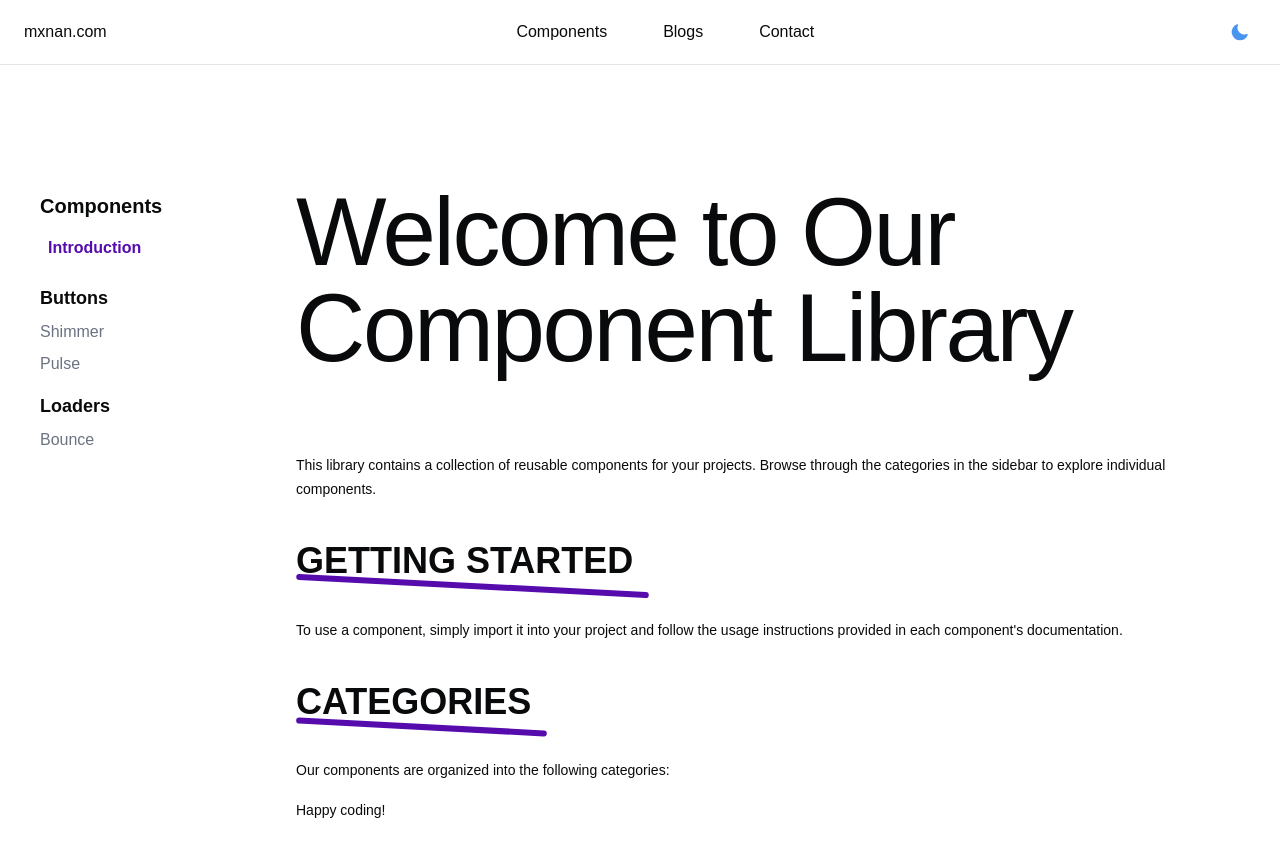
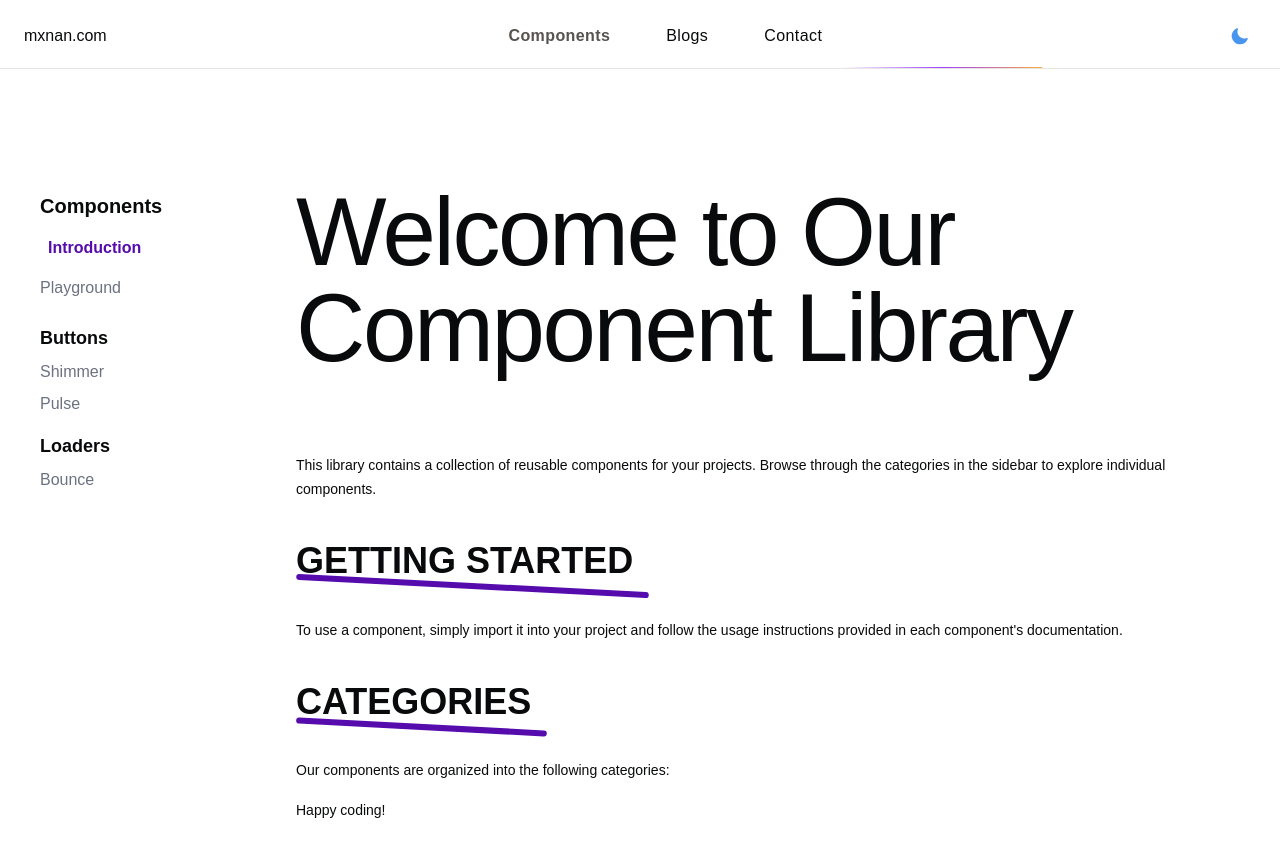
Before and after one commit to mxnan/dashboard-example, a Next.js app: page /components in a window 1280 px wide. Shown: the top 856 px of the page. Built offline with nearby package versions, Linux system fonts and the light colour scheme; a web font is replaced by a local one.

Commit message:
:hammer:  updated navbar
:heavy_plus_sign:  updated navbar-menu,navbar for responsiveness and some animations.

```diff
--- /dev/null
+++ b/src/app/(docs)/components/[category]/page.tsx
@@ -0,0 +1,15 @@
+import MDXContent from '@/components/mdx/components';
+import { getComponentBySlug } from '@/lib/component-api';
+import React from 'react'
+
+export default function page() {
+  const playground = getComponentBySlug("playground");
+
+  return (
+    <div className="max-w-4xl mx-auto ">
+      <article className="prose-sm">
+        <MDXContent source={playground.content} />
+      </article>
+    </div>
+  );
+}
--- a/src/components/nav/component-sidebar.tsx
+++ b/src/components/nav/component-sidebar.tsx
@@ -4,7 +4,7 @@ import React, { useEffect, useState } from "react";
 import Link from "next/link";
 import { cn } from "@/lib/utils";
 import { usePathname } from "next/navigation";
-import { ArrowDownCircle } from "lucide-react";
+import { BorderBeam } from "../magicui/border-beam";
 
 const sidebarItems: {
   category: string;
@@ -49,13 +49,13 @@ export default function ComponentSidebar() {
 export const DesktopSidebar = () => {
   const pathname = usePathname();
   return (
-    <nav className="h-full overflow-y-auto">
+    <nav className="h-full relative overflow-x-hidden overflow-y-auto">
       <div className="sticky top-0 p-4">
         <h2 className="text-xl font-bold mb-4">Components</h2>
         <Link
           href="/components"
           className={cn(
-            "flex justify-between w-full mb-4 hover:translate-x-2 transition-transform ease-in-out duration-300",
+            "flex justify-between w-full mb-2 hover:translate-x-2 transition-transform ease-in-out duration-300",
             {
               "text-plight dark:text-pdark font-semibold translate-x-2 transition-transform ease-in-out duration-300":
                 pathname === "/components",
@@ -64,6 +64,19 @@ export const DesktopSidebar = () => {
           )}
         >
           <p className="custom-underline w-min pb-2">Introduction</p>
+        </Link>
+        <Link
+          href="/components/playground"
+          className={cn(
+            "flex justify-between w-full mb-4 hover:translate-x-2 transition-transform ease-in-out duration-300",
+            {
+              "text-plight dark:text-pdark font-semibold translate-x-2 transition-transform ease-in-out duration-300":
+                pathname === "/components/playground",
+              "text-gray-500": pathname !== "/components/playground",
+            }
+          )}
+        >
+          <p className="custom-underline w-min pb-2">Playground</p>
         </Link>
         {sidebarItems.map((category) => (
           <div key={category.category} className="mb-4">
@@ -77,7 +90,7 @@ export const DesktopSidebar = () => {
                   <Link
                     href={item.href}
                     className={cn("custom-underline w-max pb-2 ", {
-                      "text-plight dark:text-pdark font-semibold ":
+                      "text-plight dark:text-pdark font-semibold translate-x-2 ":
                         pathname === item.href,
                       "text-gray-500": pathname !== item.href,
                     })}
--- a/src/components/nav/navbar.tsx
+++ b/src/components/nav/navbar.tsx
@@ -9,17 +9,16 @@ import {
   Menu,
   MenuItem,
 } from "@/components/ui/navbar-menu";
-import { Button } from "@/components/ui/button";
-
 import {
-  CircleArrowDownIcon,
-  CircleArrowRightIcon,
+  ArrowDown10Icon,
   GitBranchPlus,
   MailCheckIcon,
   TwitterIcon,
 } from "lucide-react";
 import ThemeToggle from "../theme-toggle";
 import MobileNav from "./mobile-nav";
+import { usePathname } from "next/navigation";
+import { BorderBeam } from "../magicui/border-beam";
 
 export function Navbar() {
   const [isMobile, setIsMobile] = useState<boolean>(false);
@@ -40,13 +39,15 @@ export function Navbar() {
   }, []);
   // useEffect for window resize
   return (
-    <header className="relative w-full z-50 bg-white dark:bg-black ">
+    <header className="relative w-full z-50 bg-stone-50 dark:bg-stone-950 ">
       {isMobile ? <MobileNav /> : <DesktopNav />}
     </header>
   );
 }
 function DesktopNav({ className }: { className?: string }) {
   const [active, setActive] = useState<string | null>(null);
+
+  const pathname = usePathname();
 
   const [isHidden, setIsHidden] = useState(false);
   const { scrollY } = useScroll();
@@ -81,22 +82,26 @@ function DesktopNav({ className }: { className?: string }) {
       }}
       transition={{
         duration: 0.2,
-        type: " tween",
+        type: "tween",
         damping: 30,
         stiffness: 120,
         restDelta: 0.001,
       }}
       className={cn(
-        "w-full fixed-nav fixed top-0  max-sm:py-6 inset-x-0 border-stone-200 dark:border-stone-800   ",
+        "w-full fixed-nav  fixed -top-1  max-sm:py-6 inset-x-0 border-stone-200 dark:border-stone-800   ",
         isHidden ? "border-b-[5px]   " : "border-b-[1px]  ",
         className
       )}
     >
-      <div className="px-[1.5rem] max-w-[1686px] mx-auto flex items-center justify-between">
+      <BorderBeam />
+      <div className="relative mt-2 px-[1.5rem] max-w-[1686px] mx-auto flex items-center justify-between">
         <Link href="/" className="flex items-center gap-3">
-          mxnan.com
+          {pathname === "/" ? (
+            <ArrowDown10Icon className="w-5 h-5" />
+          ) : (
+            <p>mxnan.com</p>
+          )}
         </Link>
-
         <Menu setActive={setActive}>
           {/*Components*/}
           <MenuItem setActive={setActive} active={active} item="Components">
@@ -105,15 +110,14 @@ function DesktopNav({ className }: { className?: string }) {
                 title="Shimmer Button"
                 href="/components/buttons/shimmer"
                 src="/og.jpg"
-                description="shimmer button"
+
               />
-                 <ContentCard
+              <ContentCard
                 title="Bounce Loader"
                 href="/components/loaders/bounce"
                 src="/og.jpg"
-                description="bounce loader"
+
               />
-
             </div>
           </MenuItem>
           {/*Blogs*/}
@@ -123,7 +127,7 @@ function DesktopNav({ className }: { className?: string }) {
                 title="emailjs"
                 href="/blogs/test"
                 src="/og.jpg"
-                description="implement emailjs on your app using hooks and shadcn form"
+                description="implement emailjs on your app using hooks and shadcn form to recieve emails to sned jasdb dsanbjhd jhshbdsa hsd"
               />
               <ContentCard
                 title="test"
@@ -150,7 +154,6 @@ function DesktopNav({ className }: { className?: string }) {
             </div>
           </MenuItem>
         </Menu>
-
         <ThemeToggle />
       </div>
     </motion.div>
--- a/src/components/ui/navbar-menu.tsx
+++ b/src/components/ui/navbar-menu.tsx
@@ -5,6 +5,7 @@ import Link from "next/link";
 import Image from "next/image";
 import { cn } from "@/lib/utils";
 import { usePathname } from "next/navigation";
+import { BorderBeam } from "../magicui/border-beam";
 
 const transition = {
   type: "tween",
@@ -15,21 +16,22 @@ const transition = {
   restSpeed: 0.001,
 };
 
+// menu items and their popup div
 export const MenuItem = ({
   setActive,
   active,
   item,
-  icon,
   children,
 }: {
   setActive: (item: string) => void;
   active: string | null;
   item: string;
-  icon?: React.ReactNode;
   children?: React.ReactNode;
 }) => {
-  // Create an absolute path
+  const pathname = usePathname();
   const href = item.startsWith("/") ? item : `/${item.toLowerCase()}`;
+  const isSelected = pathname === href;
+
   return (
     <div
       onClick={() => setActive(item)}
@@ -40,27 +42,19 @@ export const MenuItem = ({
         <motion.p
           transition={{ duration: 0.3 }}
           className={cn(
-            "relative capitalize cursor-pointer h-16 text-center py-5 px-5 font-normal max-md:px-3 lg:px-7 text-sm md:text-base",
+            "relative capitalize cursor-pointer tracking-wide h-16 text-center py-5 px-5  max-md:px-3 lg:px-7 text-sm md:text-base",
             active === item &&
-              "text-stone-500  dark:text-stone-400 transition-colors ease-in-out duration-300"
+              "-translate-y-1 transition-transform ease-in-out duration-300"
           )}
         >
-          {!icon ? (
-            <span>{item}</span>
-          ) : (
-            <span
-              className={cn(
-                "inline-block transition-transform ease-in-out duration-300",
-                item === "Our Approach"
-                  ? "group-hover/item:-rotate-[25deg]"
-                  : item === "Security"
-                  ? "group-hover/item:rotate-[25deg]"
-                  : "group-hover/item:rotate-0"
-              )}
-            >
-              {icon}
-            </span>
-          )}
+          <span
+            className={cn(
+              "transition-all ease-in-out duration-300",
+              isSelected && "font-bold text-stone-600 dark:text-stone-500 "
+            )}
+          >
+            {item}
+          </span>
         </motion.p>
       </Link>
       {active !== null && (
@@ -70,16 +64,13 @@ export const MenuItem = ({
           transition={transition}
         >
           {active === item && (
-            <div className="absolute top-[60px] left-1/2 sm:-translate-x-1/3 lg:-translate-x-1/2">
+            <div className="absolute top-[62px] left-1/2 w-min -translate-x-1/2">
               <motion.div
                 transition={transition}
-                layoutId="active" // layoutId ensures smooth animation
-                className="bg-white dark:bg-black backdrop-blur-sm rounded-2xl overflow-hidden border border-black/[0.2] dark:border-white/[0.2] shadow-xl"
+                layoutId="active"
+                className="bg-stone-50 dark:bg-stone-950 backdrop-blur-sm rounded-2xl overflow-hidden border border-black/[0.2] dark:border-white/[0.2] shadow-xl"
               >
-                <motion.div
-                  layout // layout ensures smooth animation
-                  className="w-max h-full p-4"
-                >
+                <motion.div layout className="relative w-max h-full p-4">
                   {children}
                 </motion.div>
               </motion.div>
@@ -91,6 +82,7 @@ export const MenuItem = ({
   );
 };
 
+//main menu container
 export const Menu = ({
   setActive,
   children,
@@ -108,6 +100,7 @@ export const Menu = ({
   );
 };
 
+//card for displaying blogs and components
 export const ContentCard = ({
   title,
   description,
@@ -115,7 +108,7 @@ export const ContentCard = ({
   src,
 }: {
   title: string;
-  description: string;
+  description?: string;
   href: string;
   src: string;
 }) => {
@@ -124,18 +117,18 @@ export const ContentCard = ({
   return (
     <Link
       href={href}
-      className="flex flex-row items-center space-x-4  p-4 rounded-xl group/card "
+      className="flex flex-row items-center space-x-4 p-2 rounded-xl group/card "
     >
       <div className="flex-1 space-y-2 pr-2">
         <h4
           className={cn(
-            "text-lg  uppercase font-bold",
+            "text-sm uppercase font-semibold",
             pathname == href && "text-plight dark:text-pdark"
           )}
         >
           {title}
         </h4>
-        <p className="text-base  capitalize font-light group-hover/card:translate-y-2 group-hover/card:translate-x-1 transition-transform ease-in-out duration-500">
+        <p className="text-sm max-w-xs capitalize font-light group-hover/card:translate-y-2 group-hover/card:translate-x-1 transition-transform ease-in-out duration-500">
           {description}
         </p>
       </div>
@@ -154,6 +147,7 @@ export const ContentCard = ({
   );
 };
 
+//hovered link
 export const HoveredLink = ({ children, ...rest }: any) => {
   return (
     <Link
```
Also changed, not shown: src/content/components/playground.mdx (added, +24 -0 lines).
